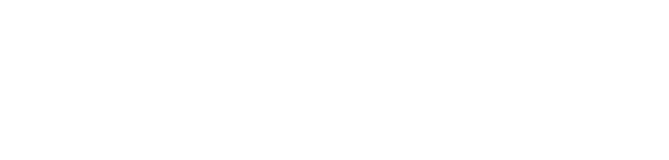
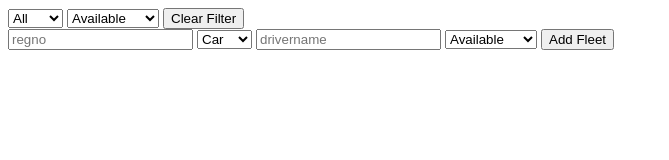
Before and after one commit to fruzie99/fleet-management-app, a plain HTML site: page admin.html in a window 1280 px wide. Shown: the whole page, without its empty margins (0-669 px from the left). Drawn offline with Linux system fonts and the light colour scheme.

Commit message:
created admin.html and index.html

```diff
--- a/admin.html
+++ b/admin.html
@@ -3,9 +3,51 @@
 <head>
     <meta charset="UTF-8">
     <meta name="viewport" content="width=device-width, initial-scale=1.0">
-    <title>Document</title>
+    <title>Fleet Management App
+    </title>
 </head>
 <body>
 
+
+    <nav>
+        <select id="categoryFilter">
+            <option value="All">All</option>
+            <option value="Car">Car</option>
+            <option value="Bus">Bus</option>
+            <option value="Truck">Truck</option>
+            <option value="Bike">Bike</option>
+        </select>
+
+        <select id="availabilityFilter">
+            <option value="Available">Available</option>
+            <option value="Unavailable">Unavailable</option>
+
+        </select>
+
+        <button id="clearFilter">Clear Filter</button>
+    </nav>
+
+
+    <div id="form">
+        <input id="regno" placeholder="regno"/>
+        <select id ="category" aria-placeholder="Vehicle category">
+            <option value="Car">Car</option>
+            <option value="Bus">Bus</option>
+            <option value="Truck">Truck</option>
+            <option value="Bike">Bike</option>
+
+        </select>
+        <input id ="driver" placeholder="drivername">
+ <select id="isAvailable" aria-placeholder="Availability">
+    <option value="true">Available</option>
+    <option value="false">Unavailable</option>
+ </select>
+        <button id="addButton">Add Fleet</button>
+
+
+
+    </div>
+    <div id="fleetConatainer"></div>
+<script src="script.js"></script>
 </body>
 </html>
```
Also changed, not shown: index.html (+15 -1 lines), jsfiles/script.js (added).
